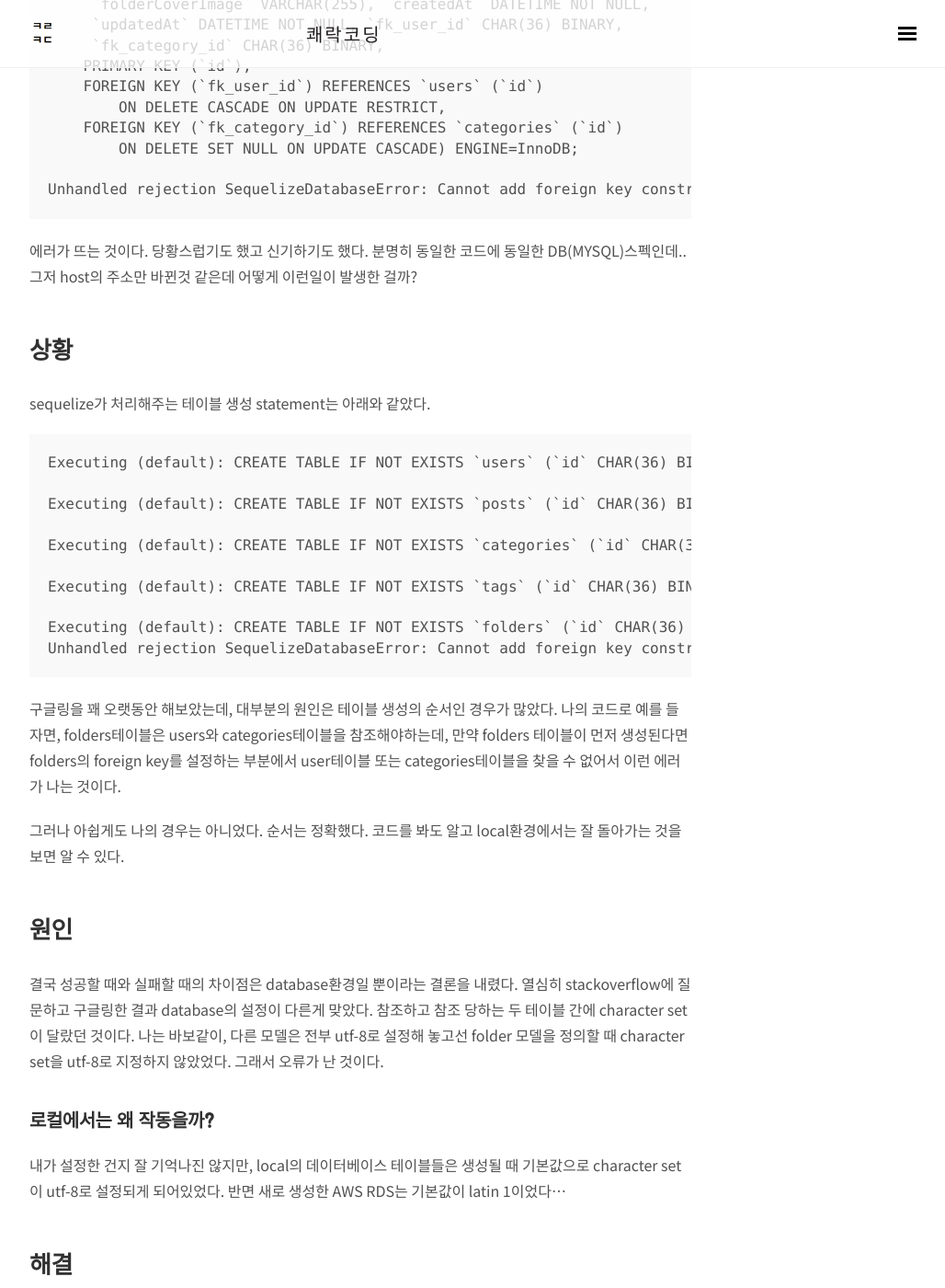
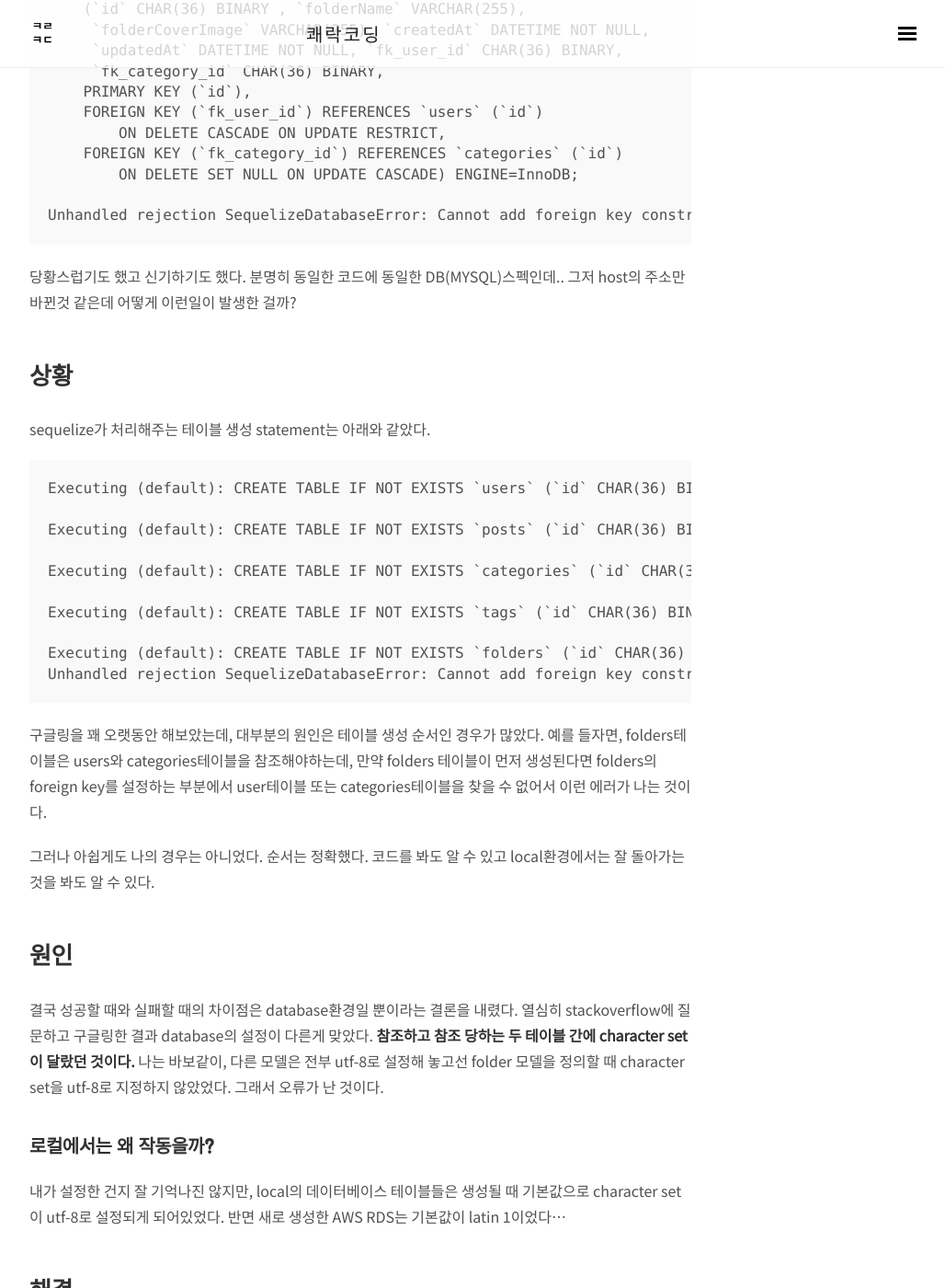
Before and after one commit to wooooooak/wooooooak.github.io, a Jekyll site: the page built from _posts/error/2018-09-03-cannotAddForeignKey.md, in a window 1280 px wide and 1400 px high, scrolled down 517 px. Shown: the whole window at 92% size, without its empty margins (248-1276 px from the left). Built offline with Jekyll 4.4.1, drawn with Linux system fonts in a browser that asks for light colours; nearby versions of some CDN libraries; some web fonts are replaced; comment, search, counter and statistics services are not loaded; some of the changed text lies outside the part shown.

Commit message:
포스팅 수정

````diff
--- a/_posts/error/2018-09-03-cannotAddForeignKey.md
+++ b/_posts/error/2018-09-03-cannotAddForeignKey.md
@@ -25,7 +25,7 @@ CREATE TABLE IF NOT EXISTS `folders`
 Unhandled rejection SequelizeDatabaseError: Cannot add foreign key constraint
 ```
 
-에러가 뜨는 것이다. 당황스럽기도 했고 신기하기도 했다. 분명히 동일한 코드에 동일한 DB(MYSQL)스펙인데.. 그저 host의 주소만 바뀐것 같은데 어떻게 이런일이 발생한 걸까?
+당황스럽기도 했고 신기하기도 했다. 분명히 동일한 코드에 동일한 DB(MYSQL)스펙인데.. 그저 host의 주소만 바뀐것 같은데 어떻게 이런일이 발생한 걸까?
 
 ## 상황
 
@@ -44,13 +44,13 @@ Executing (default): CREATE TABLE IF NOT EXISTS `folders` (`id` CHAR(36) BINARY
 Unhandled rejection SequelizeDatabaseError: Cannot add foreign key constraint
 ```
 
-구글링을 꽤 오랫동안 해보았는데, 대부분의 원인은 테이블 생성의 순서인 경우가 많았다. 나의 코드로 예를 들자면, folders테이블은 users와 categories테이블을 참조해야하는데, 만약 folders 테이블이 먼저 생성된다면 folders의 foreign key를 설정하는 부분에서 user테이블 또는 categories테이블을 찾을 수 없어서 이런 에러가 나는 것이다.
+구글링을 꽤 오랫동안 해보았는데, 대부분의 원인은 테이블 생성 순서인 경우가 많았다. 예를 들자면, folders테이블은 users와 categories테이블을 참조해야하는데, 만약 folders 테이블이 먼저 생성된다면 folders의 foreign key를 설정하는 부분에서 user테이블 또는 categories테이블을 찾을 수 없어서 이런 에러가 나는 것이다.
 
-그러나 아쉽게도 나의 경우는 아니었다. 순서는 정확했다. 코드를 봐도 알고 local환경에서는 잘 돌아가는 것을 보면 알 수 있다.
+그러나 아쉽게도 나의 경우는 아니었다. 순서는 정확했다. 코드를 봐도 알 수 있고 local환경에서는 잘 돌아가는 것을 봐도 알 수 있다.
 
 ## 원인
 
-결국 성공할 때와 실패할 때의 차이점은 database환경일 뿐이라는 결론을 내렸다. 열심히 stackoverflow에 질문하고 구글링한 결과 database의 설정이 다른게 맞았다. 참조하고 참조 당하는 두 테이블 간에 character set이 달랐던 것이다. 나는 바보같이, 다른 모델은 전부 utf-8로 설정해 놓고선 folder 모델을 정의할 때 character set을 utf-8로 지정하지 않았었다. 그래서 오류가 난 것이다.
+결국 성공할 때와 실패할 때의 차이점은 database환경일 뿐이라는 결론을 내렸다. 열심히 stackoverflow에 질문하고 구글링한 결과 database의 설정이 다른게 맞았다. **참조하고 참조 당하는 두 테이블 간에 character set이 달랐던 것이다.** 나는 바보같이, 다른 모델은 전부 utf-8로 설정해 놓고선 folder 모델을 정의할 때 character set을 utf-8로 지정하지 않았었다. 그래서 오류가 난 것이다.
 
 #### 로컬에서는 왜 작동을까?
 
````
Also changed, not shown: other parts of _posts/error/2018-09-03-cannotAddForeignKey.md (+2 -2 lines).
